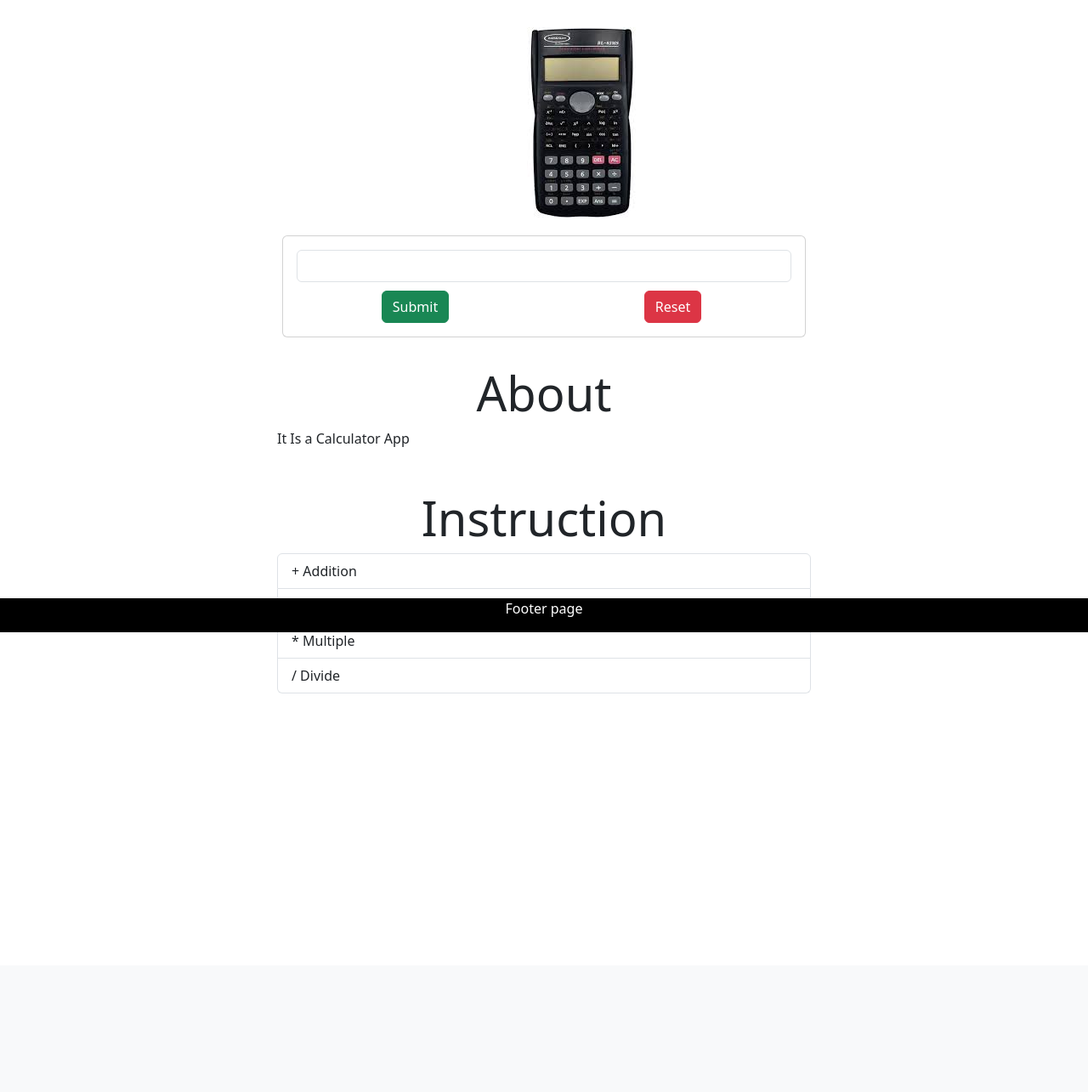
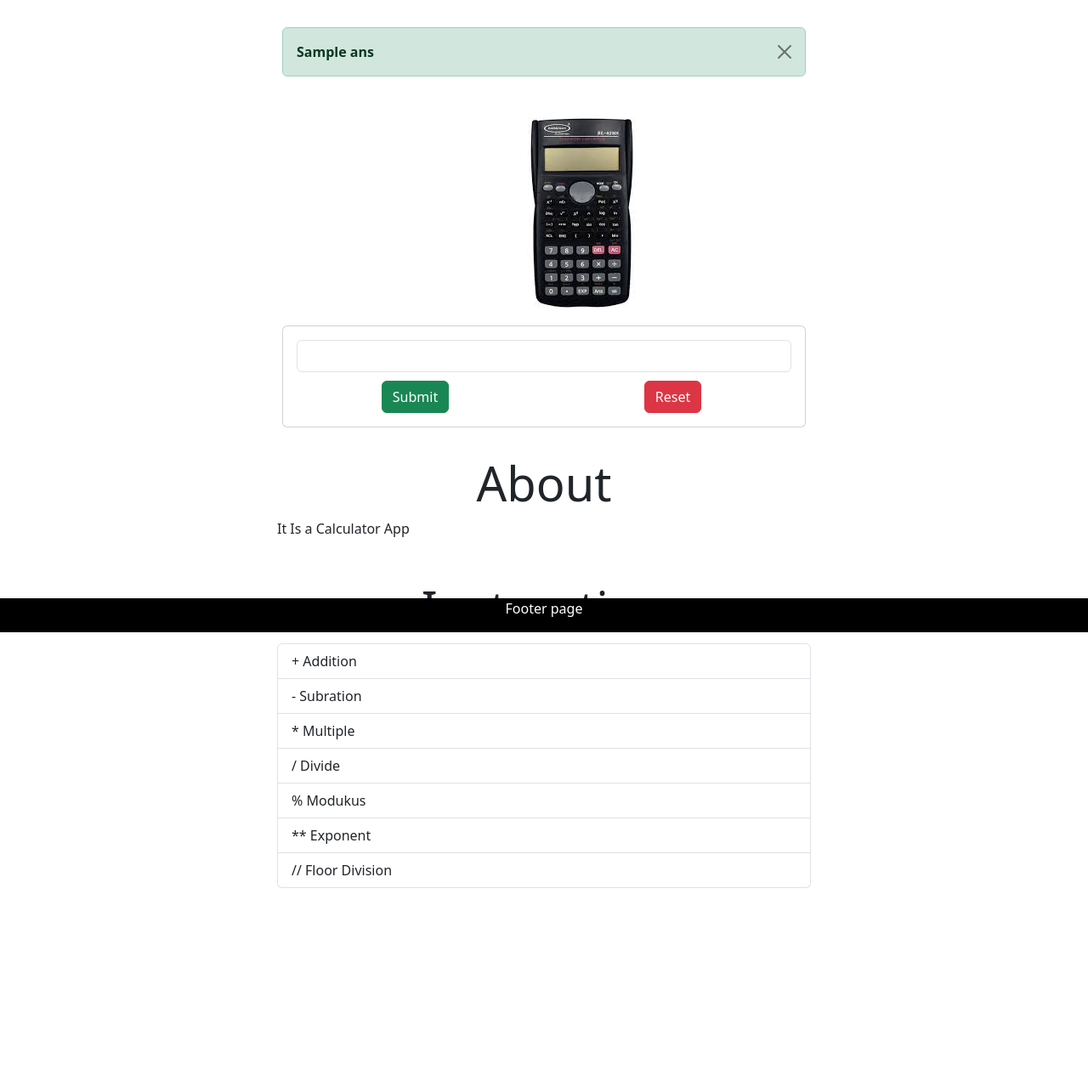
Before and after one commit to Abishake01/Django_Project, a Django app: template template/index.html in a window 1280 px wide. Shown: the part 56-1341 px from the top of the page at 85% size. Before the commit the page ends 872 px from the top, so only its background shows below. Run offline with Django 5.2, Linux system fonts and the light colour scheme; the template is opened without the code that fills it: most values are stand-ins (such as "Sample title", 1, 10 or a date in 2020).

Commit message:
Calculator Finish

```diff
--- a/template/index.html
+++ b/template/index.html
@@ -11,7 +11,7 @@
 </head>
 <body>
 
-    <nav class="navbar navbar-expand-lg bg-body-tertiary">
+    <nav class="navbar navbar-expand-lg bg-body-tertiary  ">
         <div class="container-fluid">
           <a class="navbar-brand" href="#">Calculator App</a>
           <button class="navbar-toggler" type="button" data-bs-toggle="collapse" data-bs-target="#navbarNav" aria-controls="navbarNav" aria-expanded="false" aria-label="Toggle navigation">
@@ -29,7 +29,23 @@
           </div>
         </div>
       </nav>
+
       <div class="container-fluid">
+       <div class="row">
+        <div class="col-md-6" style="margin: 2rem auto 0 auto;">
+            {% if error %}
+            <div class="alert alert-danger alert-dismissible fade show" role="alert">
+                <strong>Error</strong>
+                <button type="button" class="btn-close" data-bs-dismiss="alert" aria-label="Close"></button>
+              </div>
+            {% else %}
+            <div class="alert alert-success alert-dismissible fade show" role="alert">
+                <strong>{{ans}}</strong>
+                <button type="button" class="btn-close" data-bs-dismiss="alert" aria-label="Close"></button>
+              </div>
+            {% endif %}
+        </div>
+       </div>
         <div class="row">
             <div class="col-md-6" style="margin: 2rem auto 0 auto;">
                 <img class="img-fluid" src="{% static 'calsi.jpg' %}" style="margin-left: 240px; margin-bottom: 20px;">
@@ -37,7 +53,7 @@
                     <div class="card-body">
                         <form method="GET" action="{% url 'submitquery' %}">
                             <div class="form-group">
-                                <input type="number" class="form-control" name="query" id="query">
+                                <input type="search" class="form-control" name="query" id="query">
                             </div>
                             <div class="row" style="margin-top: 10px;">
                                 <div class="col-6">
@@ -71,6 +87,10 @@
             <li class="list-group-item">-    Subration</li>
             <li class="list-group-item">*    Multiple</li>
             <li class="list-group-item">/    Divide</li>
+            <li class="list-group-item">%    Modukus</li>
+            <li class="list-group-item">**   Exponent</li>
+            <li class="list-group-item">//   Floor Division</li>
+
 
           </ul>
       </div>
```
Also changed, not shown: calsi/views.py (+15 -1 lines).
